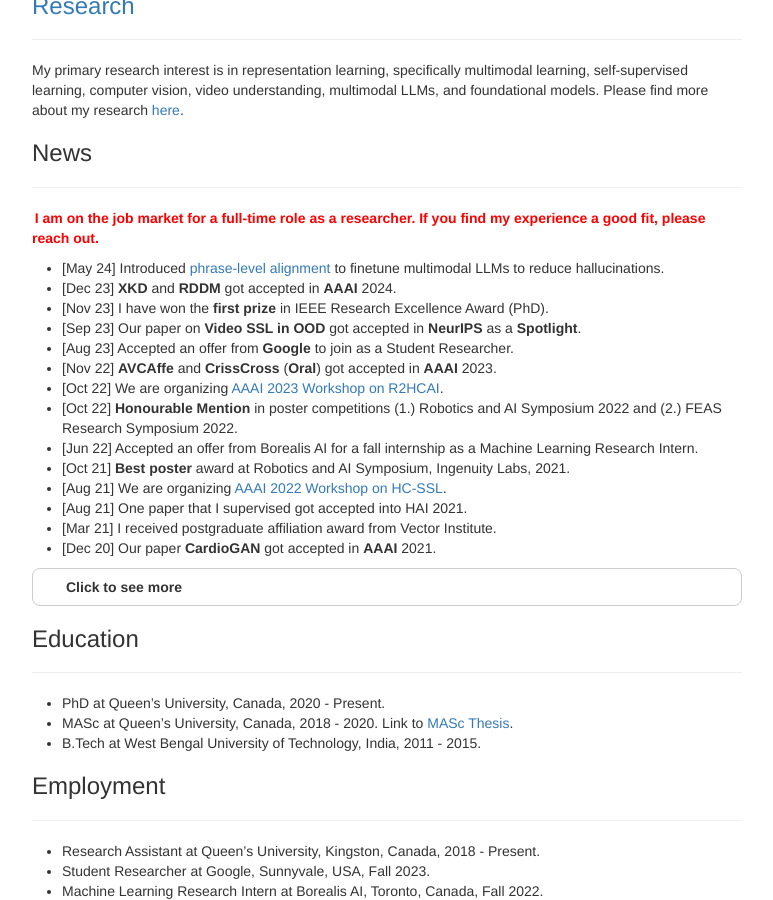
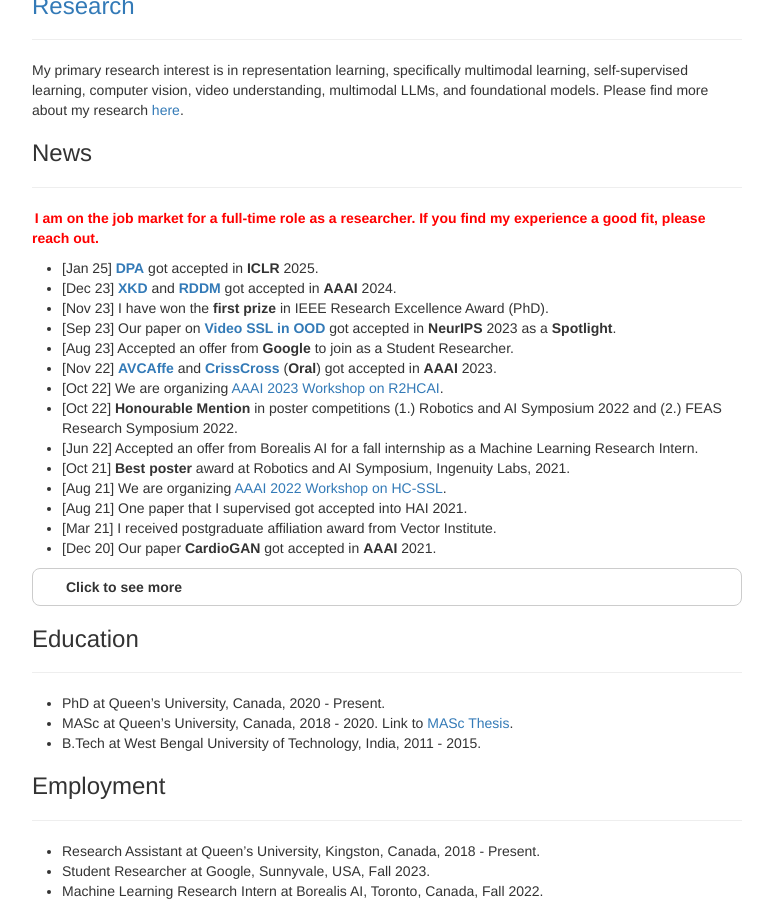
Before and after one commit to pritamqu/pritamqu.github.io, a Jekyll site: the page built from index.md, in a window 1280 px wide and 900 px high, scrolled down 486 px. Shown: the whole window, without its empty margins (253-1026 px from the left). Built offline with Jekyll 4.4.1, drawn with Linux system fonts in a browser that asks for light colours.

Commit message:
dpa accepted

```diff
--- a/index.md
+++ b/index.md
@@ -54,17 +54,16 @@ My primary research interest is in representation learning, specifically multimo
 
 <hr>
 
-<p><strong><mark class="red">
-I am on the job market for a full-time role as a researcher. If you find my experience a good fit, please reach out.</mark></strong>
+<p><strong><mark class="red">I am on the job market for a full-time role as a researcher. If you find my experience a good fit, please reach out.</mark></strong>
 <!-- Here is my [resume](resume.pdf).  -->
 </p>
 
-- [May 24] Introduced [phrase-level alignment](https://arxiv.org/abs/2405.18654) to finetune multimodal LLMs to reduce hallucinations.
-- [Dec 23] **XKD** and **RDDM** got accepted in **AAAI** 2024.
+- [Jan 25] **[DPA](https://arxiv.org/abs/2405.18654)** got accepted in **ICLR** 2025.
+- [Dec 23] **[XKD](https://arxiv.org/abs/2211.13929)** and **[RDDM](https://arxiv.org/abs/2308.13568)** got accepted in **AAAI** 2024.
 - [Nov 23] I have won the **first prize** in IEEE Research Excellence Award (PhD).
-- [Sep 23] Our paper on **Video SSL in OOD** got accepted in **NeurIPS** as a **Spotlight**.
+- [Sep 23] Our paper on **[Video SSL in OOD](https://arxiv.org/abs/2306.02014)** got accepted in **NeurIPS** 2023 as a **Spotlight**.
 - [Aug 23] Accepted an offer from **Google** to join as a Student Researcher.
-- [Nov 22] **AVCAffe** and **CrissCross** (**Oral**) got accepted in **AAAI** 2023.
+- [Nov 22] **[AVCAffe](https://arxiv.org/abs/2205.06887)** and **[CrissCross](https://arxiv.org/abs/2111.05329)** (**Oral**) got accepted in **AAAI** 2023.
 - [Oct 22] We are organizing [AAAI 2023 Workshop on R2HCAI](https://r2hcai.github.io/AAAI-23/).
 - [Oct 22] **Honourable Mention** in poster competitions (1.) Robotics and AI Symposium 2022 and (2.) FEAS Research Symposium 2022.
 - [Jun 22] Accepted an offer from Borealis AI for a fall internship as a Machine Learning Research Intern.
```
Also changed, not shown: research.md (+2 -1 lines).
